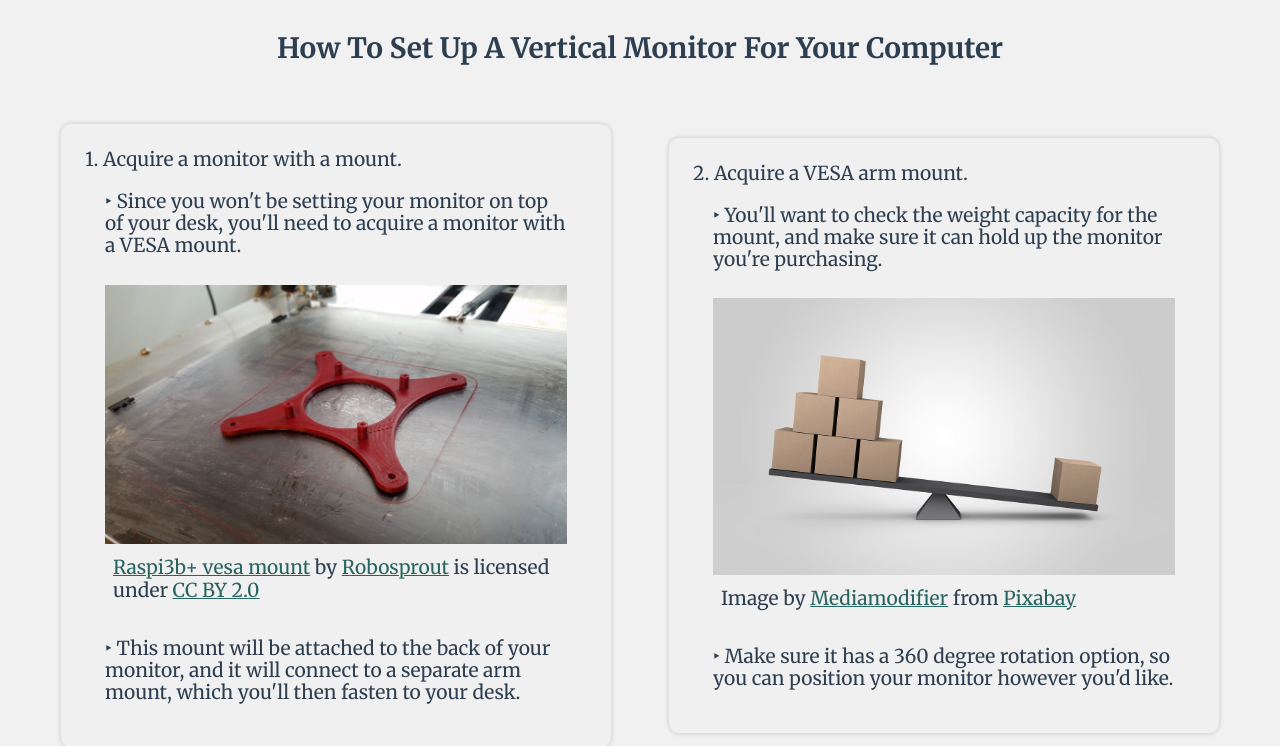
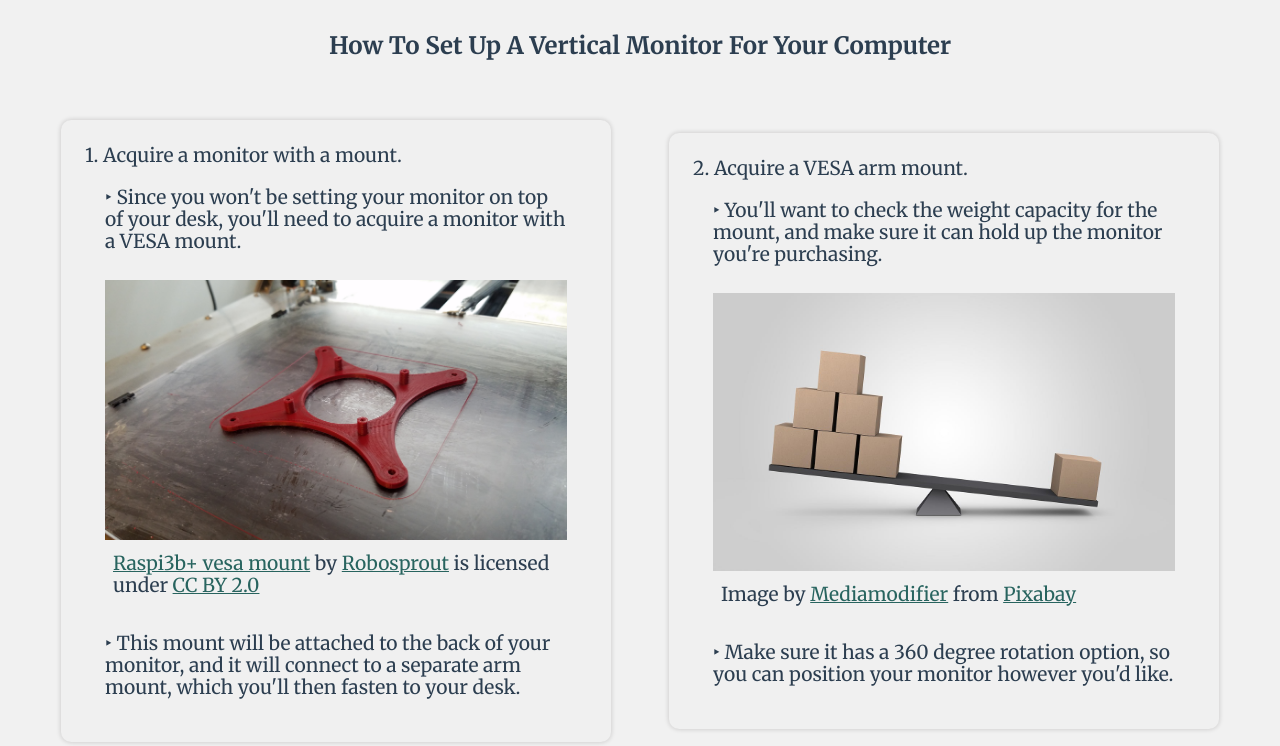
Before and after one commit to emjanssen/comm2019-finalproject-summer2025, a PHP site: page /tutorial.html in a window 1280 px wide. Shown: the part 90-836 px from the top of the page. Run offline with PHP 8.4, Linux system fonts and the light colour scheme.

Commit message:
changed h1 sizing

```diff
--- a/css/tutorial.css
+++ b/css/tutorial.css
@@ -10,7 +10,7 @@ figcaption {
 }
 
 #tutorial-h1 {
-    font-size: clamp(1.75rem, 2vw, 2rem);
+    font-size: clamp(1.25rem, 2vw, 1.5rem);
     text-align: center;
     padding: 2rem;
     padding-bottom: 0;
```
